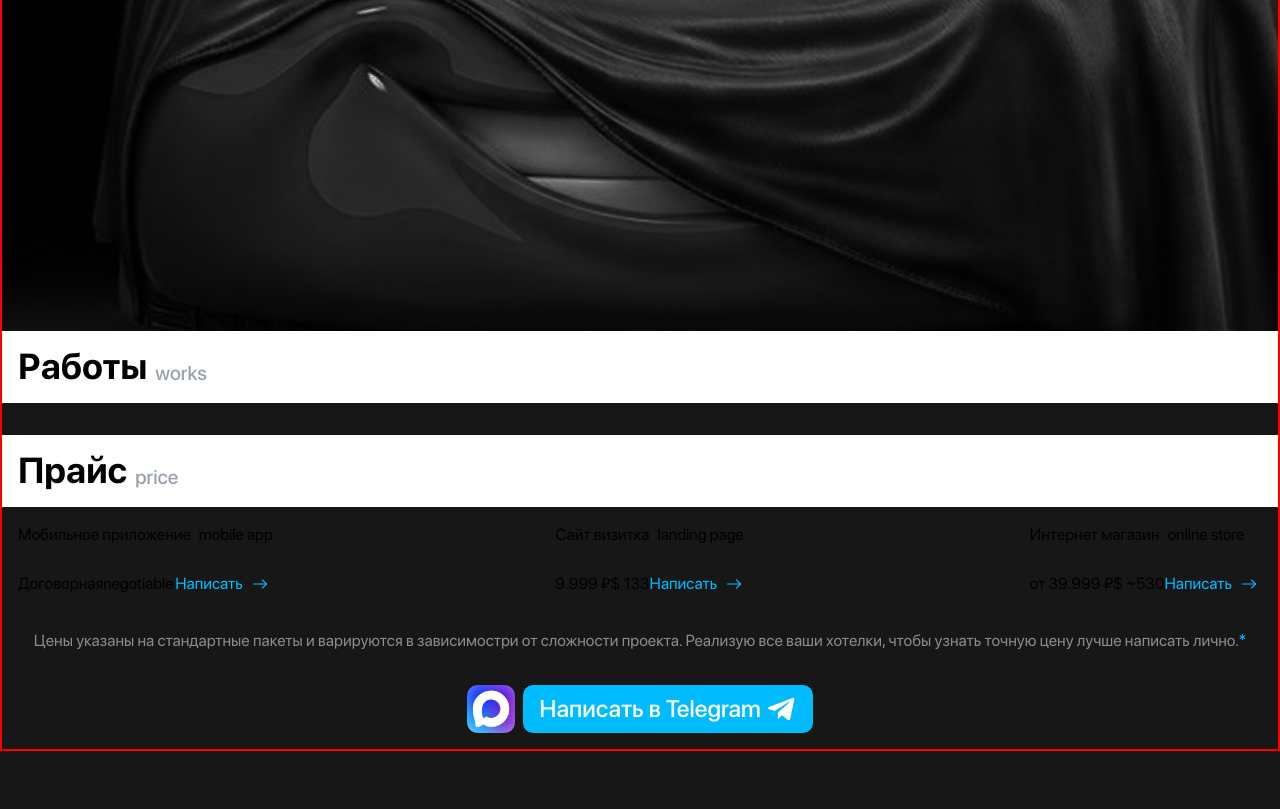
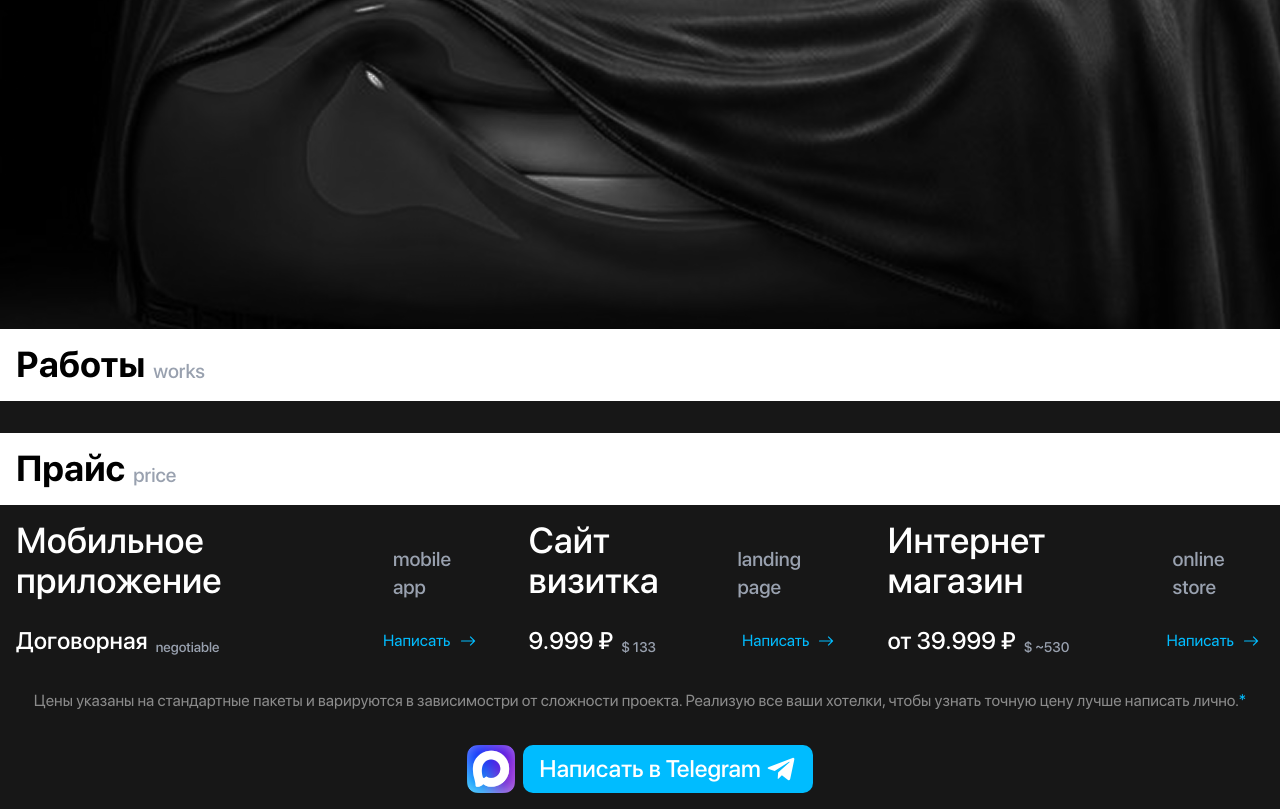
Before and after one commit to bakko7821/portfolio_bakko28, a React (Vite) app: page / in a window 1280 px wide. Shown: the part 391-1200 px from the top of the page. Before the commit the page ends 1142 px from the top, so only its background shows below. Built offline with nearby package versions, Linux system fonts and the light colour scheme.

Commit message:
style: priceCard

```diff
--- a/src/components/PriceCard.tsx
+++ b/src/components/PriceCard.tsx
@@ -14,16 +14,26 @@ interface PriceCardProps {
 
 export const PriceCard = ({ card }: PriceCardProps) => {
   return (
-    <li id={`${card.id}`}>
+    <li
+      id={`${card.id}`}
+      className="cursor-pointer bg-transparent group hover:bg-white transition-colors"
+    >
       <article className="p-4 flex flex-col gap-6">
-        <span className="flex items-center justify-start gap-2">
-          <p>{card.name}</p>
-          <p>{card.secondName}</p>
+        <span className="flex items-end justify-start gap-2">
+          <p className="text-4xl font-medium text-white group-hover:text-black transition-colors">
+            {card.name}
+          </p>
+          <p className="text-xl font-medium text-gray-400">{card.secondName}</p>
         </span>
+
         <div className="flex items-center justify-between">
-          <span className="flex items-center">
-            <p>{card.price}</p>
-            <p>{card.secondPrice}</p>
+          <span className="flex items-end gap-2">
+            <p className="text-2xl font-medium text-white group-hover:text-black transition-colors">
+              {card.price}
+            </p>
+            <p className="text-sm text-gray-400 font-medium">
+              {card.secondPrice}
+            </p>
           </span>
           <a
             href=""
--- a/src/index.css
+++ b/src/index.css
@@ -42,7 +42,6 @@ body {
   width: 1440px;
   height: 100%;
   margin: 0 auto;
-  border: 2px red solid;
 }
 
 section#hero {
--- a/src/sections/Price.tsx
+++ b/src/sections/Price.tsx
@@ -8,7 +8,7 @@ export const Price = () => {
   return (
     <section id="price" className="">
       <SectionHeader title="Прайс" secondTitle="price" />
-      <ul className="flex items-start justify-between gap-0 p-0">
+      <ul className="flex items-start justify-between gap-4 p-0">
         {PriceCardsArray.map((card) => (
           <PriceCard card={card} />
         ))}
@@ -23,7 +23,10 @@ export const Price = () => {
           <a className="cursor-pointer">
             <img src={MaxLogo} alt="" className="w-12 h-12" />
           </a>
-          <a className="cursor-pointer flex items-center justify-center gap-1 px-4 py-2 rounded-[10px] bg-sky-400 text-white text-2xl font-medium">
+          <a
+            href=""
+            className="cursor-pointer flex items-center justify-center gap-1 px-4 py-2 rounded-[10px] bg-sky-400 text-white text-2xl font-medium"
+          >
             Написать в Telegram <TelegramLogo className="text-white w-8 h-8" />
           </a>
         </div>
```
